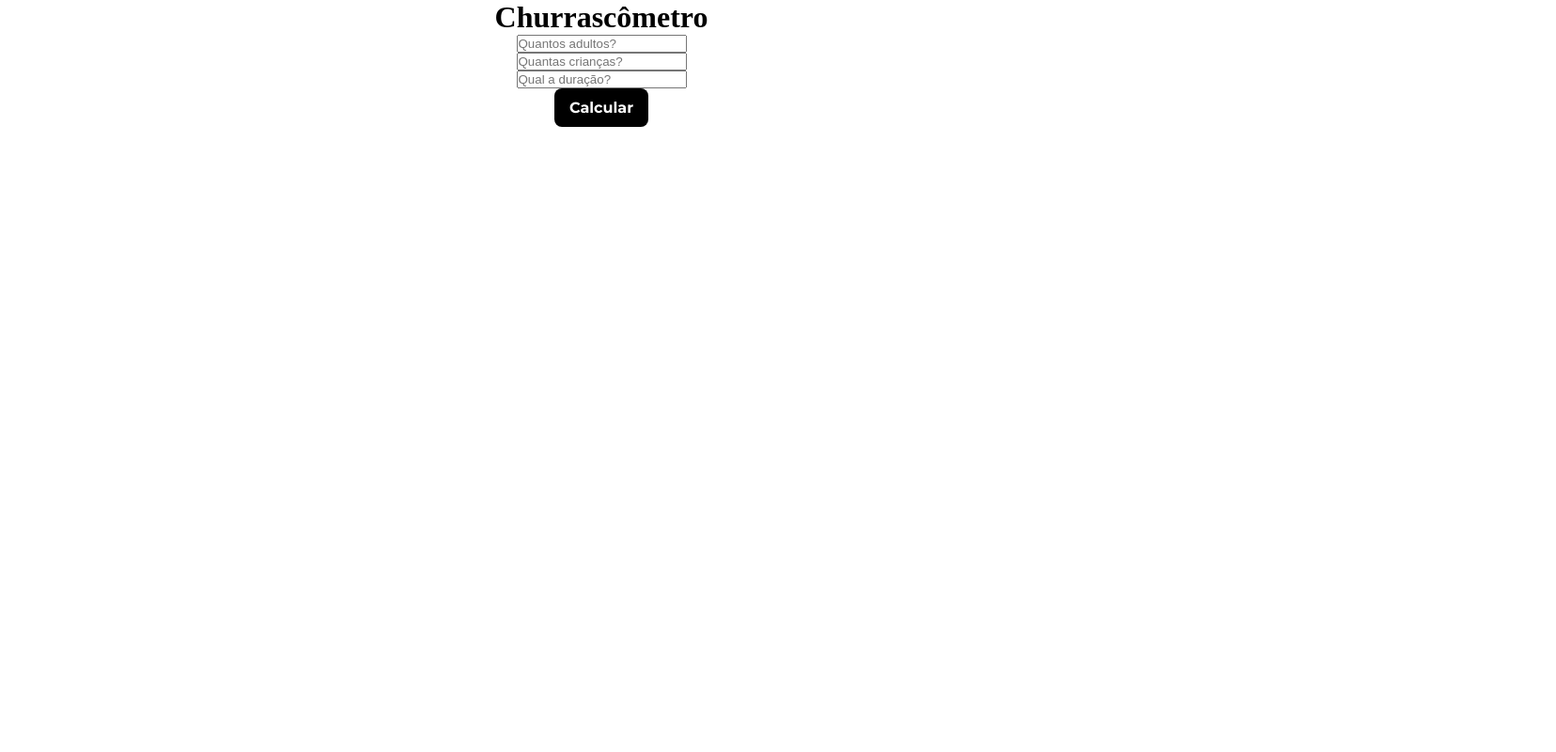
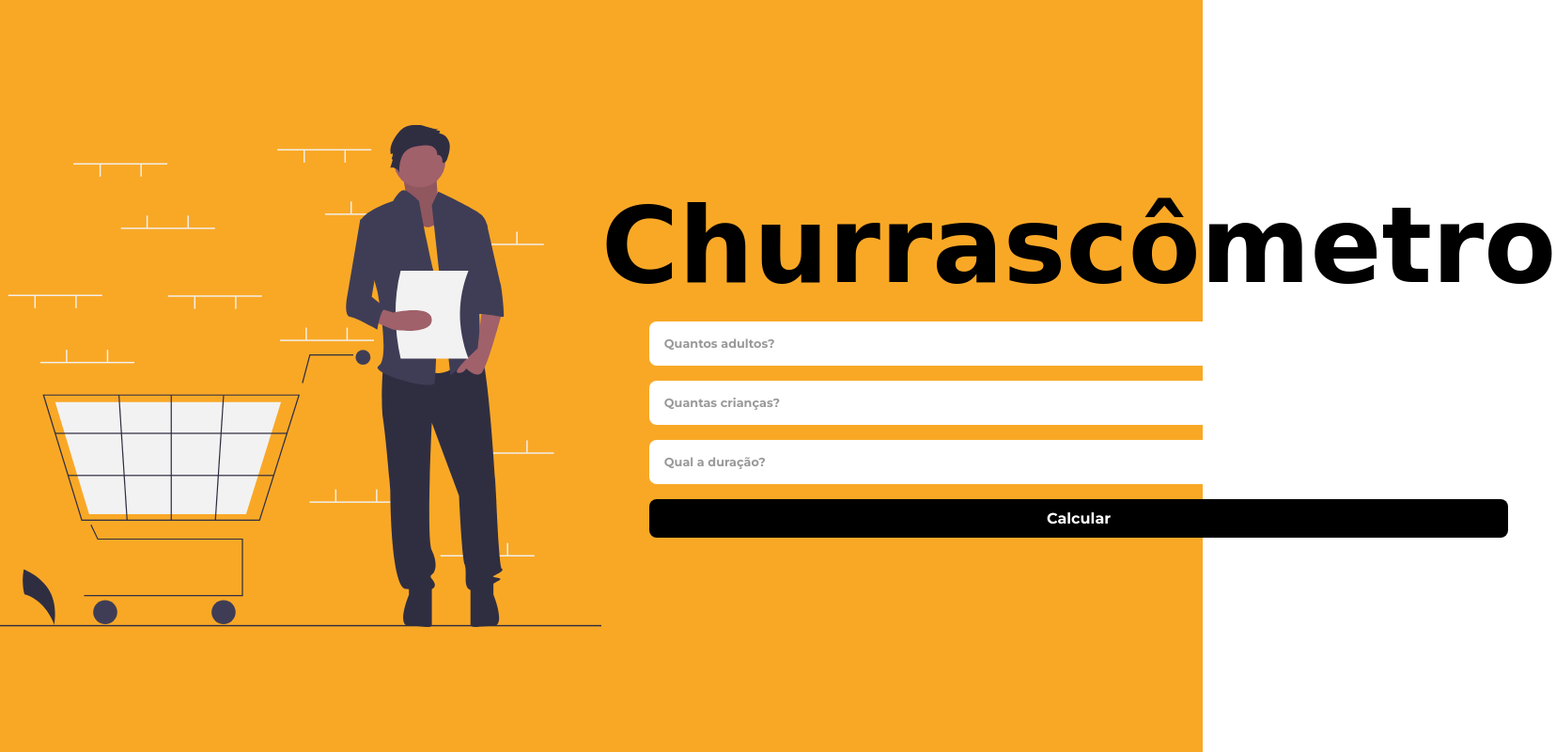
Before and after one commit to luiabdiel/churrascometro, a plain HTML site: page index.html in a window 1280 px wide. Shown: the whole page at 94% size, 1656 px wide, since content can reach past the window. Drawn offline with Linux system fonts and the light colour scheme; a web font is replaced by a local one.

Commit message:
Estruturando o projeto

```diff
--- a/index.html
+++ b/index.html
@@ -4,12 +4,18 @@
     <meta charset="UTF-8" />
     <meta http-equiv="X-UA-Compatible" content="IE=edge" />
     <meta name="viewport" content="width=device-width, initial-scale=1.0" />
-    <title>Churrascômetro</title>
+    <title>Churrascometro</title>
     <link rel="stylesheet" href="./assets/style.css" />
   </head>
   <body>
+    <main>
+      <img src="./assets/image/undraw_empty_cart_co35.svg" alt="Person image" />
+
       <div class="container">
+        <div class="logo">
           <h1>Churrascômetro</h1>
+        </div>
+        <div class="group-input">
           <input
             type="number"
             name="adultos"
@@ -28,10 +34,13 @@
             id="duracao"
             placeholder="Qual a duração?"
           />
+
           <button onclick="calcular()">Calcular</button>
+        </div>
 
         <div id="resultado"></div>
       </div>
-    <script src=".//assets/script.js"></script>
+    </main>
+    <script src="./assets/script.js"></script>
   </body>
 </html>
```
Lines whose indentation alone changed are shown as unchanged.
